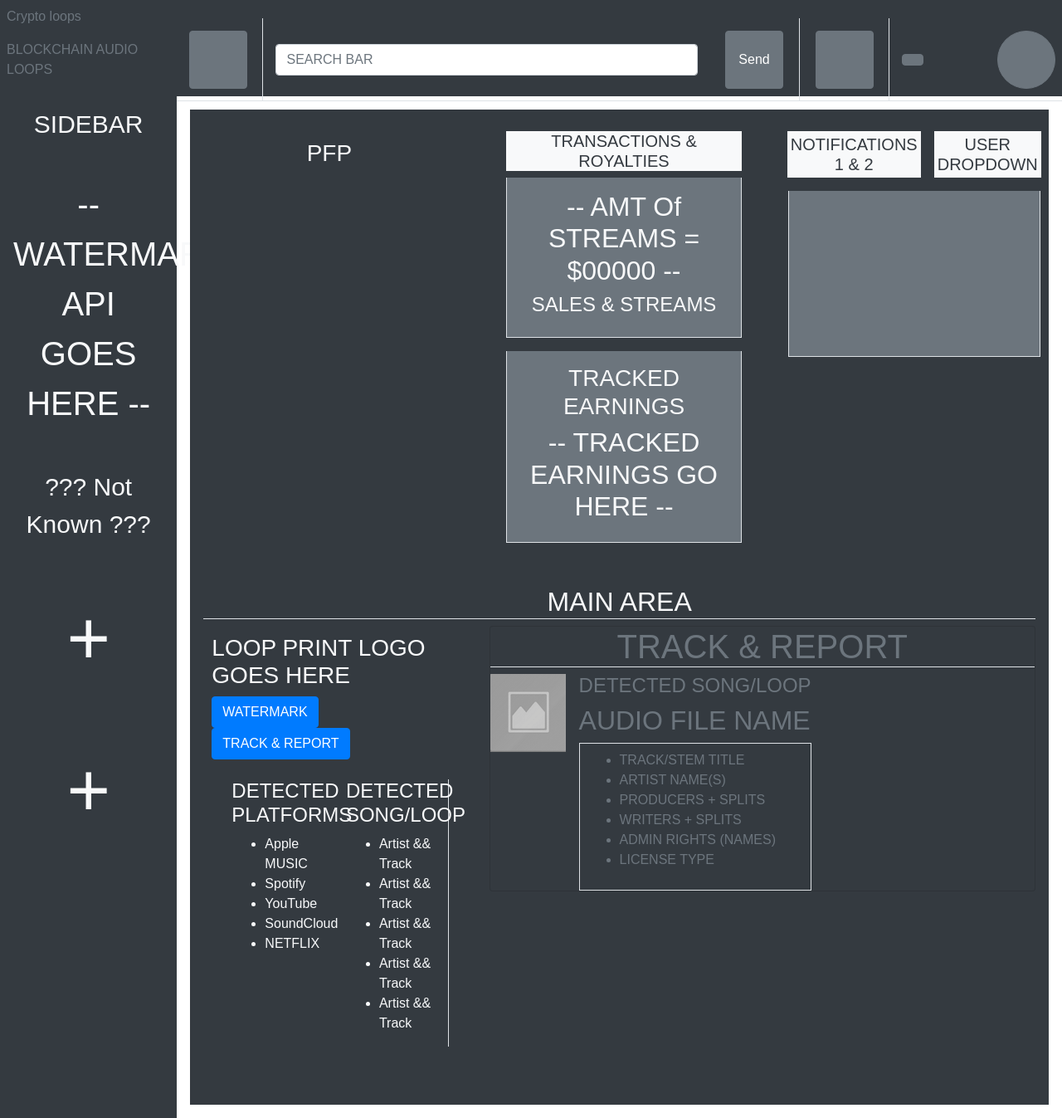
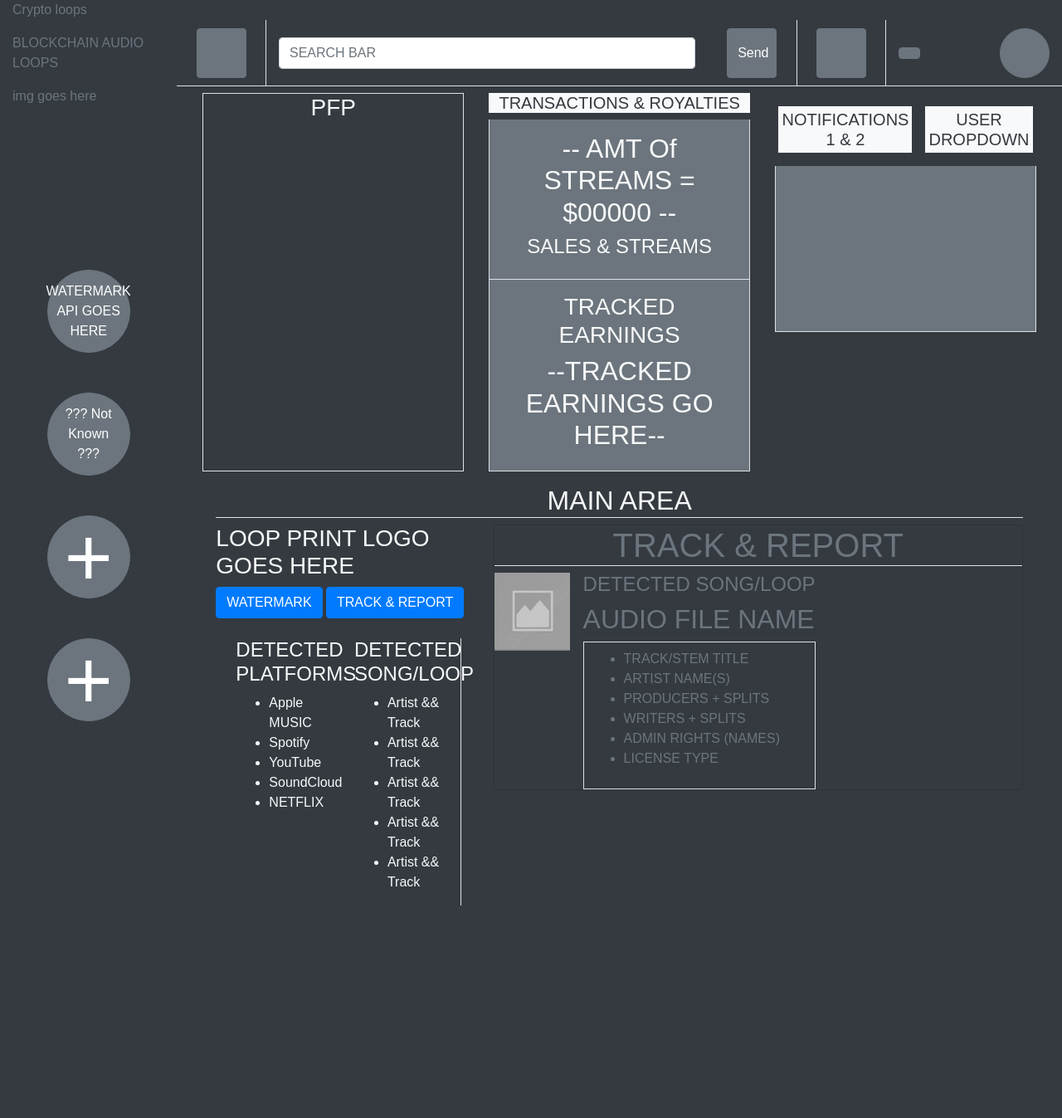
Before and after one commit to austinslatey/template-demo, a Flask app: template templates/home/home.html in a window 1280 px wide. Shown: the whole page at 83% size. After the commit the page ends 1091 px from the top, so only its background shows below. Run offline with Flask 3, Linux system fonts and the light colour scheme; the template is opened without the code that fills it, so the values that code supplies are empty; some libraries are stand-ins or nearby versions.

Commit message:
fixed sidebar

```diff
--- a/templates/home/home.css
+++ b/templates/home/home.css
@@ -4,86 +4,25 @@ body {
     padding: 0;
 }
 
-/* Nav */
+/* Buttons */
 
 .btn-square {
-    height: 70px;
-    width: 70px;
+    height: 60px;
+    width: 60px;
 }
 
 .btn-circle {
     border-radius: 50%;
-    width: 70px;
-    height: 70px;
+    width: 60px;
+    height: 60px;
 }
 
-/* Sidebar */
-.sidebar {
-    position: relative;
-    text-align: center;
-    width: 10%;
-    padding: 10px;
-    height: 800px;
+.btn-sidebar {
+    border-radius: 50%;
+    width: 100px;
+    height: 100px
 }
 
-/* Intro Container styles */
-.intro-container {
-    display: flex;
-    padding: 10px;
-    /* Account for the width of the sidebar */
+.text-large {
+    font-size: 100px;
 }
-
-.pfp-block {
-    width: 30%;
-}
-
-.pfp {
-    padding: 10px;
-
-}
-
-.earnings-block,
-.user-utils {
-    width: 30%;
-}
-
-.stream-sales,
-.tracked-earnings {
-    padding: 10px;
-    margin-bottom: 10px;
-}
-
-/* User Utils styles */
-.user-utils {
-    display: flex;
-    flex-direction: column;
-}
-
-.local-library-storage {
-    padding: 10px;
-    background-color: lightgray;
-    height: 200px;
-    overflow-y: auto;
-}
-
-
-.watermark {
-    padding: 10px;
-    margin-bottom: 10px;
-}
-
-.detected-platforms,
-.song-detection {
-    padding: 10px;
-    background-color: lightgray;
-    margin-bottom: 10px;
-}
-
-.category-container {
-    width: 25%;
-}
-
-.detected-usage {
-    padding: 10px;
-    background-color: lightgray;
-}
--- a/templates/home/home.html
+++ b/templates/home/home.html
@@ -10,21 +10,21 @@
 </head>
 
 <body>
-    <nav class="container-fluid p-2 bg-dark text-light">
-        <div class="row align-items-center" style="height: 100px;">
+    <nav class="container-fluid pb-3 bg-dark text-light">
+        <div class="row align-items-center" style="height: 80px;">
             <div class="col-md-2"> <!-- Adjust the column size accordingly -->
-                <div class="nav-logos">
                 <div class="text-secondary">
                     <p class="brand-name">Crypto loops</p>
                     <p class="brand-intro">BLOCKCHAIN AUDIO LOOPS</p>
                     <div class="brand-img">img goes here</div>
                 </div>
             </div>
-            </div>
-            <div class="col-md-1 h-100 d-flex align-items-center justify-content-center border-bottom"> <!-- Adjust the column size accordingly -->
+            <div class="col-md-1 h-100 d-flex align-items-center justify-content-center border-bottom">
+                <!-- Adjust the column size accordingly -->
                 <button class="btn-square btn btn-secondary"></button>
             </div>
-            <div class="col-md-5 h-100 d-flex align-items-center border-bottom border-left"> <!-- Adjust the column size accordingly -->
+            <div class="col-md-5 h-100 d-flex align-items-center border-bottom border-left">
+                <!-- Adjust the column size accordingly -->
                 <div class="input-group search-bar">
                     <input type="text" class="form-control" placeholder="SEARCH BAR" aria-label="SEARCH BAR"
                         aria-describedby="basic-addon2">
@@ -39,35 +39,36 @@
                 <button class="btn-square btn btn-secondary"></button>
             </div>
             <div class="col-md-2 h-100 d-flex align-items-center justify-content-between border-bottom border-left">
-                <button class="tool-1-btn btn btn-secondary"></button>
-                <button class="sign-in-btn btn btn-circle btn-secondary"></button>
+                <button class="btn btn-secondary"></button>
+                <button class="btn btn-circle btn-secondary"></button>
             </div>
         </div>
     </nav>
-    <div class="container-fluid">
+    <main class="container-fluid bg-dark">
         <div class="row">
-            <div class="col-md-2 bg-dark p-3">
-                <div class="watermark-api text-center text-light">
-                    <h3 class="mb-5" style="font-size: 30px;">SIDEBAR</h3>
-                    <p class="mt-5" style="font-size: 40px;">-- </br>WATERMARK API GOES HERE --</p>
-                    <p class="mb-5 mt-5 file-reader" style="font-size: 30px;">??? Not Known ???</p>
-                    <p class="mb-5 text-light" style="font-size: 90px;">+</p>
-                    <p class="mb-5 text-light" style="font-size: 90px;">+</p>
+            <div class="col-md-2 d-flex flex-column p-3 text-light align-items-center justify-content-center">
+                <div class="mb-5 btn btn-secondary btn-sidebar d-flex align-items-center justify-content-center">
+                    WATERMARK API GOES HERE</div>
+                <div class="mb-5 btn btn-secondary btn-sidebar d-flex align-items-center justify-content-center">??? Not
+                    Known ???</div>
+                <div
+                    class="mb-5 btn btn-secondary btn-sidebar d-flex align-items-center justify-content-center text-large">
+                    +</div>
+                <div
+                    class="mb-5 btn btn-secondary btn-sidebar d-flex align-items-center justify-content-center text-large">
+                    +</div>
             </div>
+            <div class="col-md-10 p-3">
+                <div class="container-fluid bg-dark">
+                    <div class="row">
+                        <div class="col-md-4">
+                            <h3 class="text-center text-light border h-100">PFP</h3>
                         </div>
-
-            <div class="col-md-10 p-3">
-                <div class="intro-container d-flex bg-dark">
-                    <div class="pfp-block bg-dark m-2 p-2" style="width: 30%;">
-                        <div class="pfp left-block">
-                            <h3 class="text-center text-light">PFP</h3>
-                        </div>
-                    </div>
-                    <div class="earnings-block bg-dark mx-5 p-2 m-2" style="width: 30%;">
+                        <div class="col-md-4">
                             <h5 class="text-center bg-light text-dark">TRANSACTIONS & ROYALTIES</h5>
-                        <div class="streaming-sales-container bg-dark text-center">
+                            <div class="bg-dark text-center">
                                 <div
-                                class="stream-sales bg-secondary text-light p-3 mb-3 text-center border-bottom border-left border-right">
+                                    class="bg-secondary text-light p-3 text-center border-bottom border-left border-right">
                                     <!-- -- NUM Of STREAMS GO HERE -- -->
                                     <h2>-- AMT Of STREAMS = $00000 --</h2>
                                     <h4>SALES & STREAMS</h4>
@@ -76,11 +77,11 @@
                                     class="tracked-earnings bg-secondary p-3 text-light text-center border-bottom border-left border-right">
                                     <h3>TRACKED EARNINGS</h3>
                                     <!-- -- TRACKED EARNINGS GO HERE -- -->
-                                <h2>-- TRACKED EARNINGS GO HERE --</h2>
+                                    <h2>--TRACKED EARNINGS GO HERE--</h2>
                                 </div>
                             </div>
                         </div>
-                    <div class="user-utils text-center" style="width: 30%;">
+                        <div class="col-md-4">
                             <div class="d-flex justify-content-center p-2 align-items-center">
                                 <h5 class="text-center bg-light text-dark m-2 p-1">NOTIFICATIONS 1 & 2</h5>
                                 <h5 class="text-center bg-light text-dark m-2 p-1">USER DROPDOWN</h5>
@@ -93,11 +94,9 @@
                             </div>
                         </div>
                     </div>
-
                     <div class="main-container bg-dark text-light p-3">
                         <h2 class="text-center border-bottom">MAIN AREA</h2>
                         <div class="row">
-
                             <div class="col-md-4">
                                 <!-- Your existing content goes here -->
                                 <!-- This column will take up 4 out of 12 columns -->
@@ -137,7 +136,6 @@
                                     </div>
                                 </div>
                             </div>
-
                             <div class="col-md-8">
                                 <!-- Your detection UI goes here -->
                                 <!-- This column will take up 8 out of 12 columns -->
@@ -159,7 +157,6 @@
                                                 </ul>
                                             </div>
                                         </div>
-
                                     </div>
                                 </div>
                             </div>
@@ -168,6 +165,7 @@
                 </div>
             </div>
         </div>
+    </main>
 </body>
 
 </html>
```
Lines whose indentation alone changed are shown as unchanged.
